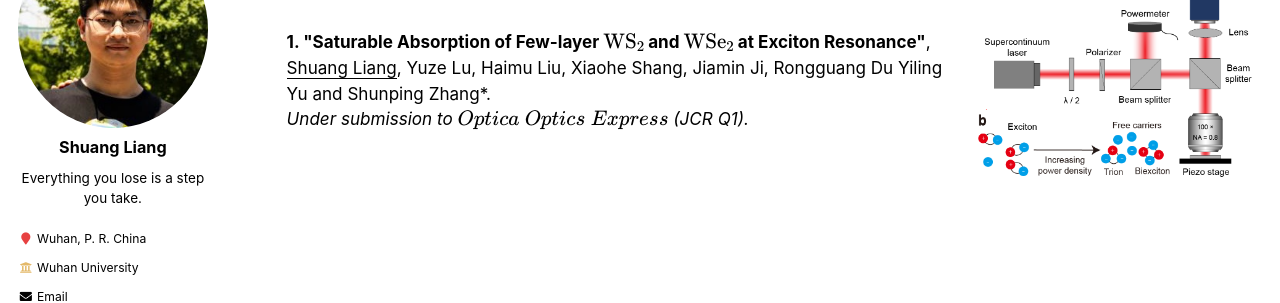
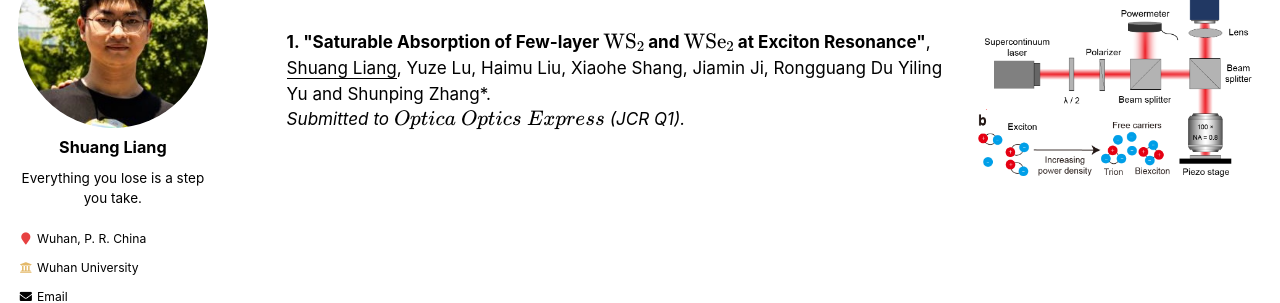
Before and after one commit to T-S-Liang/t-s-liang.github.io, a Jekyll site: the page built from _pages/publications.md, in a window 1280 px wide. Shown: the part 187-490 px from the top of the page. Built offline with Jekyll 4.4.1, drawn with Linux system fonts in a browser that asks for light colours; formulas are drawn with MathJax 3.

Commit message:
Update publications.md

```diff
--- a/_pages/publications.md
+++ b/_pages/publications.md
@@ -22,7 +22,7 @@ author_profile: true
       <br>
       <u>Shuang Liang</u>, Yuze Lu, Haimu Liu, Xiaohe Shang, Jiamin Ji, Rongguang Du Yiling Yu and Shunping Zhang*.
       <br>
-      <i>Under submission to $Optica\ Optics\ Express$ (JCR Q1).</i>
+      <i>Submitted to $Optica\ Optics\ Express$ (JCR Q1).</i>
       <br>
     </td>
     <td style="padding:10px;width:30%;vertical-align:middle;border-right:none;border-bottom:none;">
```
